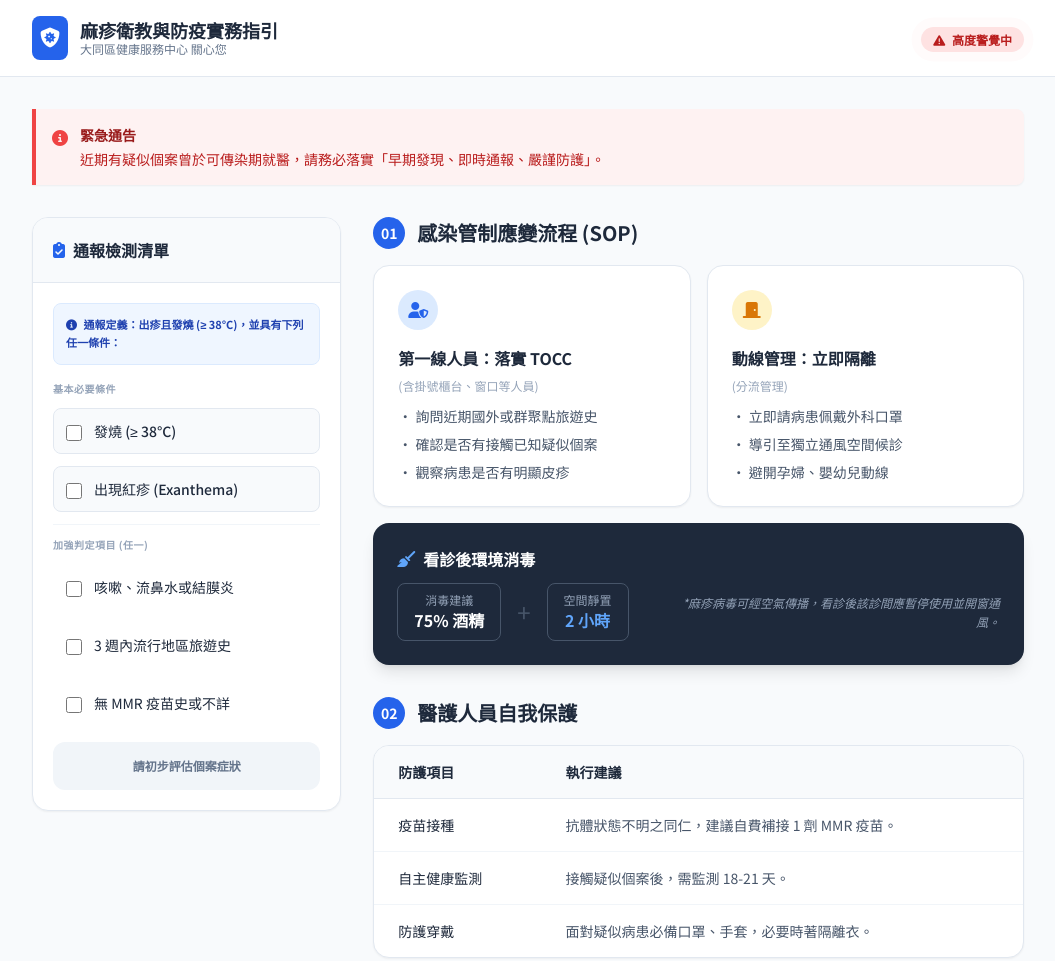
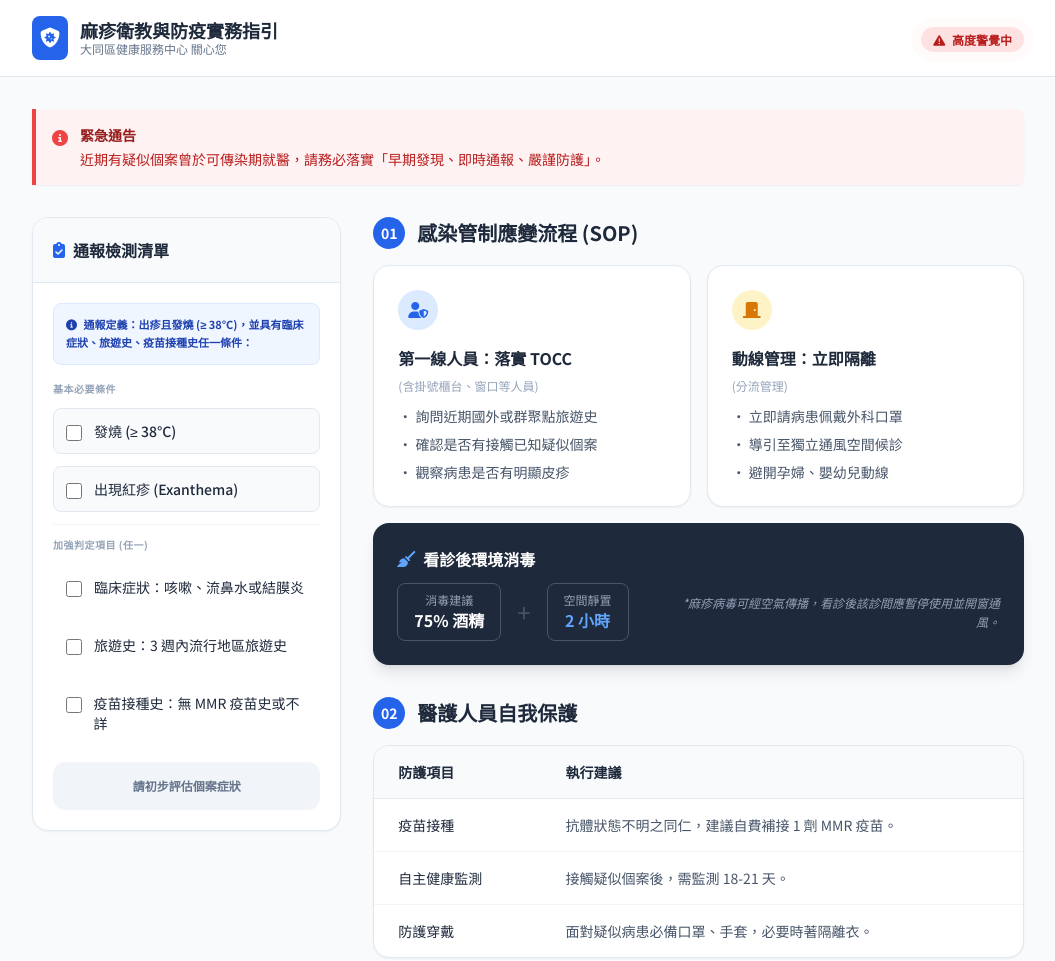
Before and after one commit to datong6653/MMR, a plain HTML site: page index.html in a window 1280 px wide. Shown: the top 961 px of the page, without its empty margins (112-1167 px from the left). Drawn offline with nearby package versions, Linux system fonts and the light colour scheme.

Commit message:
Update index.html

```diff
--- a/index.html
+++ b/index.html
@@ -74,7 +74,7 @@
                     <div class="p-5 space-y-4">
                         <div class="bg-blue-50 p-3 rounded-lg border border-blue-100 mb-2">
                             <p class="text-[11px] font-bold text-blue-800 leading-relaxed">
-                                <i class="fas fa-info-circle mr-1"></i> 通報定義：出疹且發燒 (&ge; 38&deg;C)，並具有下列任一條件：
+                                <i class="fas fa-info-circle mr-1"></i> 通報定義：出疹且發燒 (&ge; 38&deg;C)，並具有臨床症狀、旅遊史、疫苗接種史任一條件：
                             </p>
                         </div>
 
@@ -94,15 +94,15 @@
                             <p class="text-[10px] uppercase tracking-wider text-slate-400 font-bold">加強判定項目 (任一)</p>
                             <label class="flex items-start space-x-3 p-3 rounded-lg hover:bg-slate-50 border border-transparent hover:border-slate-200 transition-all cursor-pointer">
                                 <input type="checkbox" class="extra-cond mt-1 h-4 w-4 text-blue-600 rounded">
-                                <span class="text-sm">咳嗽、流鼻水或結膜炎</span>
+                                <span class="text-sm">臨床症狀：咳嗽、流鼻水或結膜炎</span>
                             </label>
                             <label class="flex items-start space-x-3 p-3 rounded-lg hover:bg-slate-50 border border-transparent hover:border-slate-200 transition-all cursor-pointer">
                                 <input type="checkbox" class="extra-cond mt-1 h-4 w-4 text-blue-600 rounded">
-                                <span class="text-sm">3 週內流行地區旅遊史</span>
+                                <span class="text-sm">旅遊史：3 週內流行地區旅遊史</span>
                             </label>
                             <label class="flex items-start space-x-3 p-3 rounded-lg hover:bg-slate-50 border border-transparent hover:border-slate-200 transition-all cursor-pointer">
                                 <input type="checkbox" class="extra-cond mt-1 h-4 w-4 text-blue-600 rounded">
-                                <span class="text-sm">無 MMR 疫苗史或不詳</span>
+                                <span class="text-sm">疫苗接種史：無 MMR 疫苗史或不詳</span>
                             </label>
                         </div>
 
```
